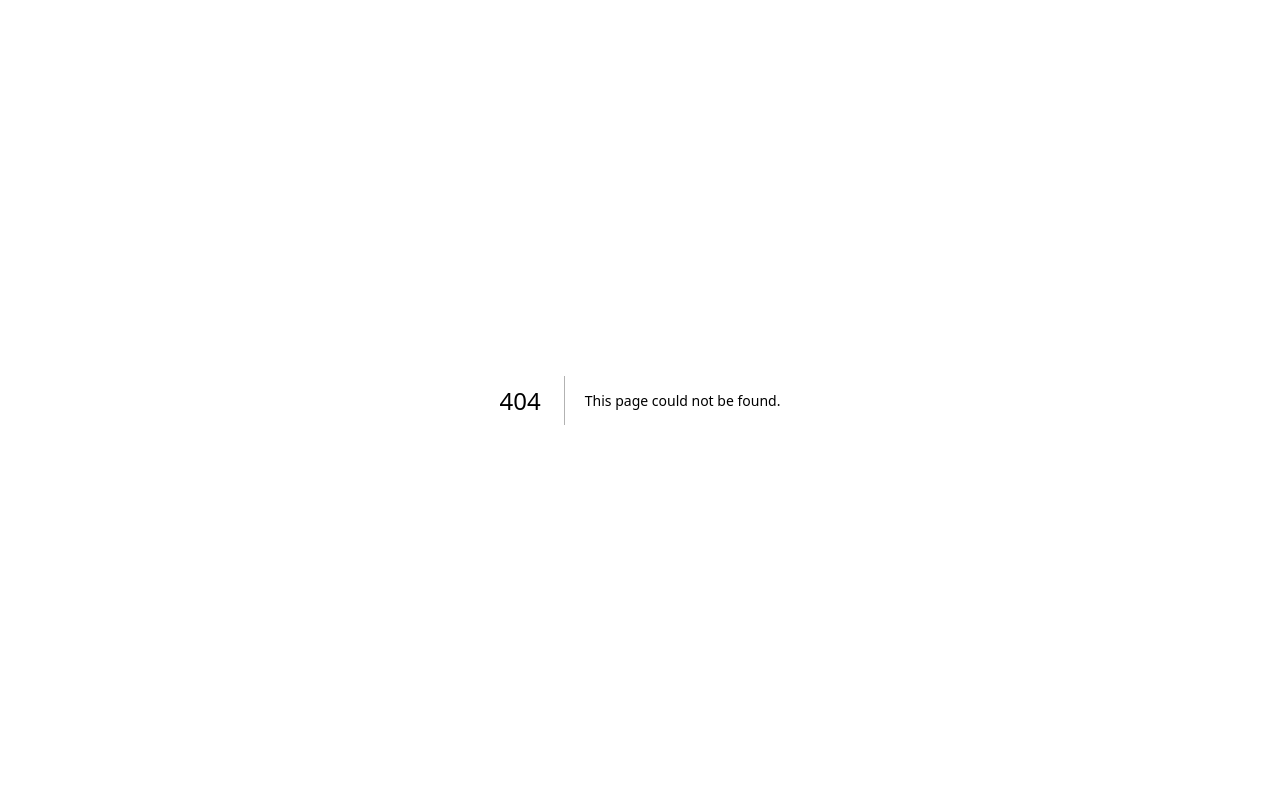
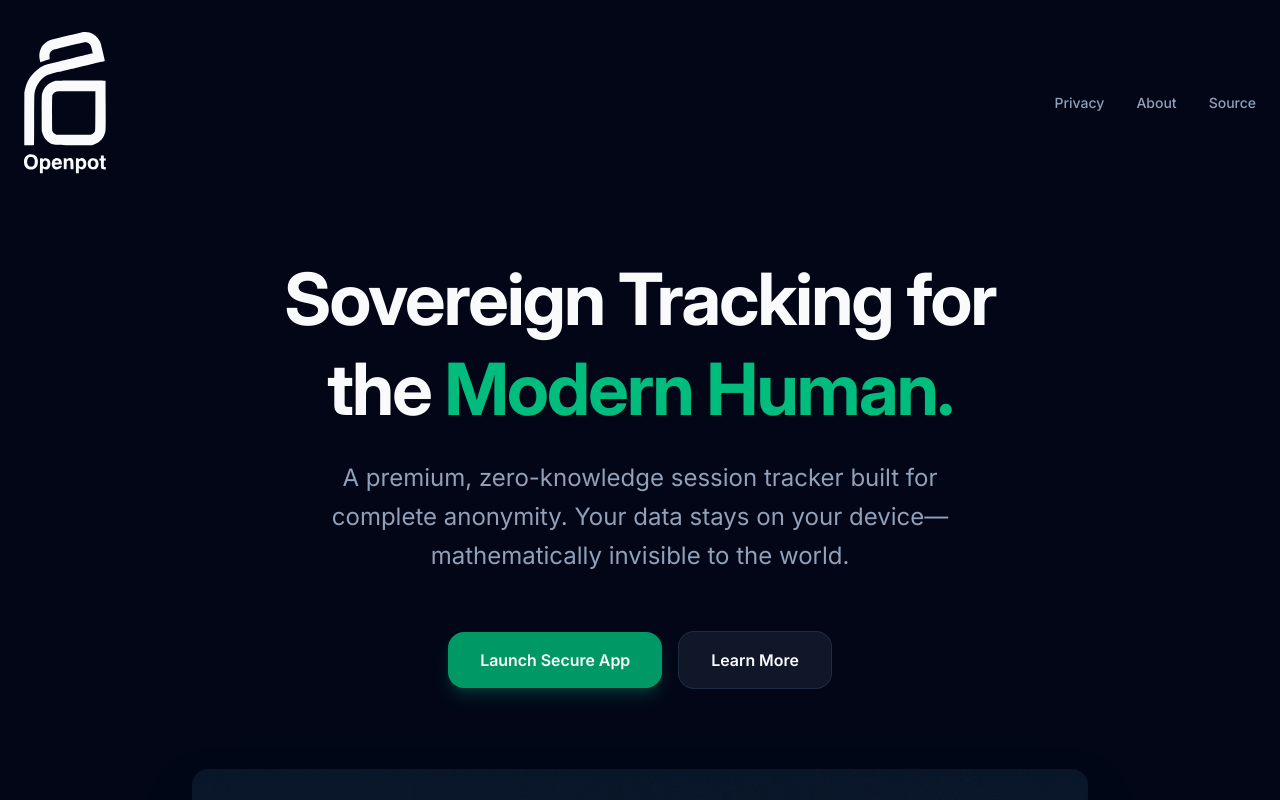
Before and after one commit to openpot/core, a Next.js app: page /landing in a window 1280 px wide. Before the commit this address had no page. Shown: the top 800 px of the page. Built offline with nearby package versions, Linux system fonts and the light colour scheme.

Commit message:
feat: add premium landing page and subdomain routing middleware

```diff
--- /dev/null
+++ b/src/app/landing/page.tsx
@@ -0,0 +1,105 @@
+import Image from 'next/image';
+import Link from 'next/link';
+import { Logo } from '@/components/ui/Logo';
+import { Footer } from '@/components/ui/Footer';
+
+/**
+ * Openpot Landing Page
+ */
+export default function LandingPage() {
+  return (
+    <div className="min-h-screen flex flex-col bg-[#020617] text-slate-50 selection:bg-emerald-500/30">
+      {/* Header */}
+      <header className="w-full max-w-7xl mx-auto px-6 py-8 flex justify-between items-center">
+        <div className="w-40">
+          <Logo />
+        </div>
+        <nav className="hidden md:flex gap-8 text-sm font-medium text-slate-400">
+          <Link href="/privacy" className="hover:text-white transition-colors">Privacy</Link>
+          <Link href="/about" className="hover:text-white transition-colors">About</Link>
+          <a href="https://github.com/openpot/core" className="hover:text-white transition-colors">Source</a>
+        </nav>
+      </header>
+
+      {/* Hero Section */}
+      <main className="flex-1 flex flex-col items-center justify-center text-center px-6 pt-12 pb-24 max-w-5xl mx-auto w-full">
+        <div className="space-y-6 max-w-3xl">
+          <h1 className="text-5xl md:text-7xl font-bold tracking-tight leading-tight">
+            Sovereign Tracking for the <span className="text-emerald-500">Modern Human.</span>
+          </h1>
+          <p className="text-xl md:text-2xl text-slate-400 leading-relaxed max-w-2xl mx-auto">
+            A premium, zero-knowledge session tracker built for complete anonymity.
+            Your data stays on your device—mathematically invisible to the world.
+          </p>
+          <div className="pt-8 flex flex-col sm:flex-row items-center justify-center gap-4">
+            <a
+              href="https://app.openpot.co"
+              className="px-8 py-4 bg-emerald-600 hover:bg-emerald-500 text-white font-semibold rounded-xl transition-all shadow-lg shadow-emerald-500/20 active:scale-95"
+            >
+              Launch Secure App
+            </a>
+            <Link
+              href="/about"
+              className="px-8 py-4 bg-slate-800/50 hover:bg-slate-800 text-slate-200 font-semibold rounded-xl transition-all border border-slate-700/50 active:scale-95"
+            >
+              Learn More
+            </Link>
+          </div>
+        </div>
+
+        {/* Product Mockup */}
+        <div className="mt-20 relative w-full aspect-square md:aspect-video flex items-center justify-center">
+          <div className="absolute inset-0 bg-gradient-to-t from-[#020617] via-transparent to-transparent z-10" />
+          <div className="relative w-full max-w-4xl animate-float">
+            <Image
+              src="/images/mockup.png"
+              alt="Openpot PWA Interface Mockup"
+              width={1200}
+              height={800}
+              className="rounded-2xl shadow-2xl shadow-emerald-950/20"
+              priority
+            />
+          </div>
+        </div>
+
+        {/* Feature Grid */}
+        <div className="mt-32 grid md:grid-cols-3 gap-12 text-left w-full">
+          <div className="space-y-4">
+            <div className="w-12 h-12 bg-emerald-500/10 rounded-lg flex items-center justify-center text-emerald-500 font-bold text-xl">01</div>
+            <h3 className="text-xl font-semibold">Zero-Knowledge</h3>
+            <p className="text-slate-400 leading-relaxed">
+              We never see your data because we never touch it. No accounts, no database, no logs.
+            </p>
+          </div>
+          <div className="space-y-4">
+            <div className="w-12 h-12 bg-emerald-500/10 rounded-lg flex items-center justify-center text-emerald-500 font-bold text-xl">02</div>
+            <h3 className="text-xl font-semibold">Local-First</h3>
+            <p className="text-slate-400 leading-relaxed">
+              Everything runs inside your browser's secure context. Offline-ready and cryptographically private.
+            </p>
+          </div>
+          <div className="space-y-4">
+            <div className="w-12 h-12 bg-emerald-500/10 rounded-lg flex items-center justify-center text-emerald-500 font-bold text-xl">03</div>
+            <h3 className="text-xl font-semibold">Premium PWA</h3>
+            <p className="text-slate-400 leading-relaxed">
+              Install directly to your home screen. Experience a native feel without the surveillance of App Stores.
+            </p>
+          </div>
+        </div>
+      </main>
+
+      <Footer />
+
+      <style jsx>{`
+        @keyframes float {
+          0% { transform: translateY(0px); }
+          50% { transform: translateY(-10px); }
+          100% { transform: translateY(0px); }
+        }
+        .animate-float {
+          animation: float 6s ease-in-out infinite;
+        }
+      `}</style>
+    </div>
+  );
+}
--- /dev/null
+++ b/src/middleware.ts
@@ -0,0 +1,32 @@
+import { NextResponse } from 'next/server';
+import type { NextRequest } from 'next/server';
+
+/**
+ * Middleware to handle subdomain-based routing.
+ *
+ * Logic:
+ * - app.openpot.co -> Continue to PWA dashboard (/).
+ * - openpot.co / www.openpot.co -> Rewrite root to /landing.
+ */
+export function middleware(request: NextRequest) {
+  const url = request.nextUrl;
+  const hostname = request.headers.get('host') || '';
+
+  // Define landing page domains
+  const landingDomains = ['openpot.co', 'www.openpot.co'];
+
+  // Check if current host is a landing domain
+  const isLandingHost = landingDomains.some(domain => hostname.includes(domain));
+
+  // If it's a landing host and we are at the root, rewrite to the landing page
+  if (isLandingHost && url.pathname === '/') {
+    url.pathname = '/landing';
+    return NextResponse.rewrite(url);
+  }
+
+  return NextResponse.next();
+}
+
+export const config = {
+  matcher: ['/'],
+};
```
Also changed, not shown: 1 other file (tests, documents, lock files or other folders).
